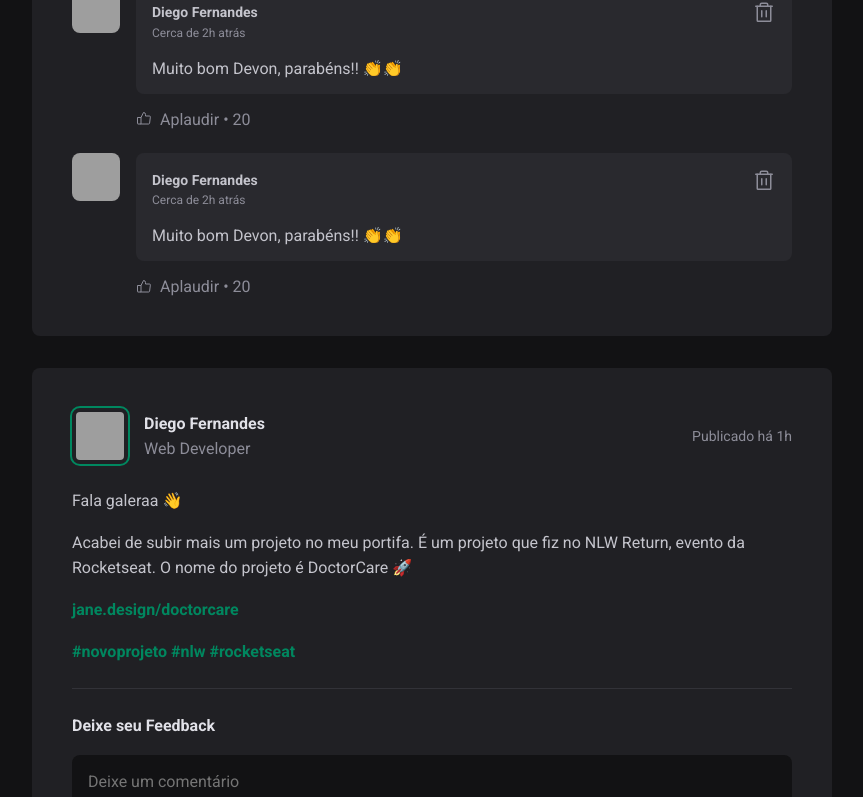
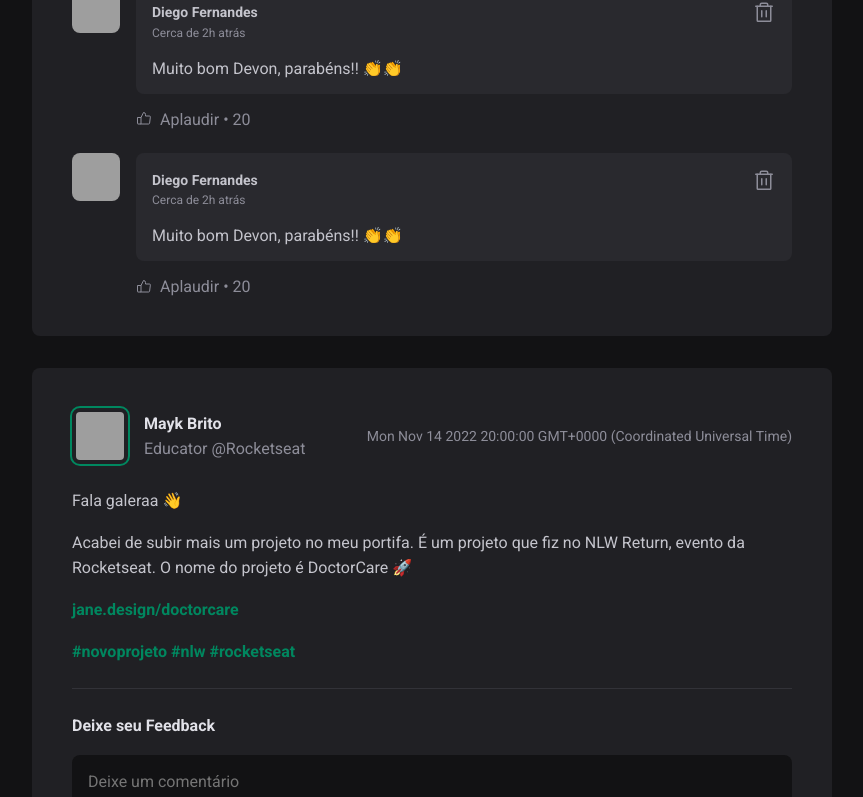
Before and after one commit to AlmirJrDev/Ignite-Feed, a React (Vite) app: page / in a window 1280 px wide. Shown: the part 805-1602 px from the top of the page, without its empty margins (352-1215 px from the left). Built offline with nearby package versions, Linux system fonts and the light colour scheme; grey boxes are pictures that could not be loaded.

Commit message:
aula 02 ignite

```diff
--- a/src/App.jsx
+++ b/src/App.jsx
@@ -3,6 +3,50 @@
 import { Sidebar } from "./components/Sidebar";
 
 import styles from './app.module.css';
+
+const posts = [
+    {
+      id:1,
+      author: {
+        avatarUrl: 'https://github.com/diego3g.png',
+        name: 'Diego Fernandes',
+        role: 'CTO @Rocketseat'
+      },
+
+      content: [
+
+      { type: 'paragraph', content:'Fala galeraa 👋',},
+
+      { type: 'paragraph', content:'Acabei de subir mais um projeto no meu portifa. É um projeto que fiz no NLW Return, evento da Rocketseat. O nome do projeto é DoctorCare 🚀',},
+
+      { type: 'link', content:'jane.design/doctorcare',}
+
+      ],
+
+      publishedAt: new Date('2022-11-15 20:00:00'),
+    },
+    {
+      id:2,
+      author: {
+        avatarUrl: 'https://github.com/maykbrito.png',
+        name: 'Mayk Brito',
+        role: 'Educator @Rocketseat'
+      },
+
+      content: [
+
+      { type: 'paragraph', content:'Fala galeraa 👋',},
+
+      { type: 'paragraph', content:'Acabei de subir mais um projeto no meu portifa. É um projeto que fiz no NLW Return, evento da Rocketseat. O nome do projeto é DoctorCare 🚀',},
+
+      { type: 'link', content:'jane.design/doctorcare',}
+
+      ],
+
+      publishedAt: new Date('2022-11-14 20:00:00'),
+    },
+];
+
 
 import './global.css'
 
@@ -14,14 +58,15 @@
      <div className={styles.wrapper}>
       <Sidebar />
       <main>
-      <Post
-          author="Diego Fernades"
-          content="lorem ipsum dolor"
-        />
-        <Post
-          author="Almir Jr"
-          content="lorem ipsum dolor"
-        />
+        {posts.map(post => {
+          return (
+          <Post
+            author={post.author}
+            content={post.content}
+            publishedAt={post.publishedAt}
+          />
+          )
+        })}
       </main>
      </div>
     </div>
--- a/src/app.module.css
+++ b/src/app.module.css
@@ -13,7 +13,7 @@
 @media (max-width: 768px) {
 
     html{
-        font-size: 87.5%;
+        font-size: 87.5%
     }
     .wrapper {
         grid-template-columns: 1fr;
--- a/src/components/Post.jsx
+++ b/src/components/Post.jsx
@@ -3,20 +3,27 @@
 import styles from './Post.module.css'
 
 
-export function Post() {
+export function Post({author, publishedAt}) {
+    const publishedDateFormatted = new Intl.DateTimeFormat('pt-BR', {
+        day:'2-digit',
+        month:'long',
+        hour:'2-digit',
+        minute: '2-digit'
+    }).format(publishedAt);
+
     return (
         <article className={styles.post}>
             <header>
                 <div className={styles.author}>
-                    <Avatar src="https://github.com/diego3g.png" alt="" />
+                    <Avatar src={author.avatarUrl} alt="" />
                     <div className={styles.authorInfo}>
-                    <strong>Diego Fernandes</strong>
-                    <span>Web Developer</span>
+                    <strong>{author.name}</strong>
+                    <span>{author.role}</span>
                 </div>
                 </div>
 
 
-                <time title='13 de Novembro às 10:50h' dateTime='2022-11-13'>Publicado há 1h</time>
+                <time title='13 de Novembro às 10:50h' dateTime='2022-11-13'>{publishedAt.toString()}</time>
             </header>
 
             <div className={styles.content}>
```
